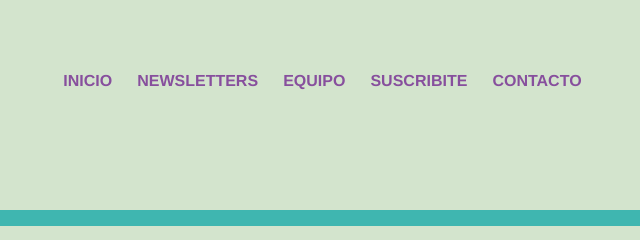
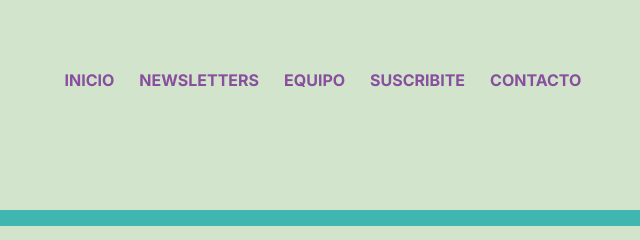
Before and after one commit to MFlorenciaNS/desafiofinal-coderhouse, a website: page index.html in a window 1280 px wide. Shown: the top 240 px of the page, 640-1280 px from the left. Drawn offline with nearby package versions, Linux system fonts and the light colour scheme.

Commit message:
cambie la fuente de los headings

```diff
--- a/index.html
+++ b/index.html
@@ -24,6 +24,9 @@
     <link rel="preconnect" href="https://fonts.googleapis.com">
     <link rel="preconnect" href="https://fonts.gstatic.com" crossorigin>
     <link href="https://fonts.googleapis.com/css2?family=Arimo:wght@700&family=Roboto&display=swap" rel="stylesheet">
+    <link rel="preconnect" href="https://fonts.googleapis.com">
+    <link rel="preconnect" href="https://fonts.gstatic.com" crossorigin>
+    <link href="https://fonts.googleapis.com/css2?family=Inter:wght@700&display=swap" rel="stylesheet">
     <!--CSS-->
     <link rel="stylesheet" href="css/style.css">
 
--- a/scss/base/_variables.scss
+++ b/scss/base/_variables.scss
@@ -7,4 +7,4 @@ $color-dark-violet:  #4A005D;
 
 $font-paragraph:'Roboto', sans-serif;
 
-$font-heading: 'Arimo', sans-serif;
+$font-heading: 'Inter', sans-serif;
```
Also changed, not shown: pages/contacto.html (+3 -0 lines), pages/newsletter1.html (+3 -0 lines), pages/newsletter2.html (+3 -0 lines), pages/newsletter3.html (+3 -0 lines), pages/newsletter4.html (+3 -0 lines), pages/newsletter5.html (+3 -0 lines), pages/newsletter6.html (+3 -0 lines), pages/newsletters.html (+3 -0 lines), pages/quienessomos.html (+3 -0 lines), css/style.css.
